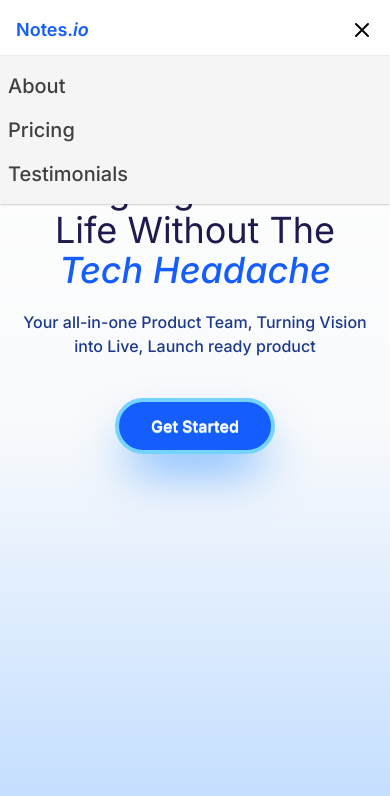
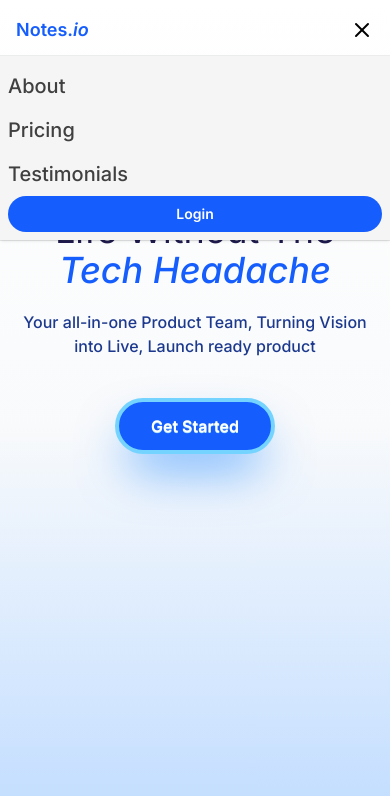
Before and after one commit to 012NaveenG/Nipralo_Notes_Client, a React (Vite) app: page / in a window 390 px wide. Both pictures are taken after a click on the icon 362 px from the left and 30 px from the top of the page. Shown: the top 796 px of the page. Built offline with nearby package versions, Linux system fonts and the light colour scheme; a web font is replaced by a local one.

Commit message:
update: conditional rendering for login btn

```diff
--- a/src/components/Navbar.tsx
+++ b/src/components/Navbar.tsx
@@ -1,4 +1,4 @@
-import { Link, useNavigate } from "react-router-dom"
+import { Link, useLocation, useNavigate } from "react-router-dom"
 import Button from "./ui/Button"
 import { Logs, X } from "lucide-react"
 import { useState } from "react"
@@ -24,6 +24,7 @@ interface NavLink {
 }
 const Navbar = () => {
     const navigate = useNavigate()
+    const url = useLocation()
 
     const [mobileNavOpen, setMobileNavOpen] = useState<false | true>(false)
     return (
@@ -43,9 +44,13 @@ const Navbar = () => {
                     ))}
                 </div>
                 <div className="hidden sm:block">
-                    <Button
-                        onClick={() => navigate('/login')}
-                        className="text-sm">Login</Button>
+                    {url.pathname === '/login' || url.pathname === '/register' ? ''
+                        : <Button
+                            onClick={() => navigate('/login')}
+                            className="text-sm">
+                            Login
+                        </Button>}
+
                 </div>
 
                 <div className="sm:hidden">
@@ -59,7 +64,7 @@ const Navbar = () => {
                             onClick={() => setMobileNavOpen((prev) => !prev)} />
                     }
                 </div>
-                {mobileNavOpen && <MobileNavTray />}
+                {mobileNavOpen && <MobileNavTray setMobileNavOpen={setMobileNavOpen} />}
             </nav>
         </header>
     )
@@ -67,32 +72,39 @@ const Navbar = () => {
 
 export default Navbar
 
-const MobileNavTray = () => {
-    const links: NavLink[] = [
-        {
-            title: 'About',
-            href: '#'
-        },
-        {
-            title: 'Pricing',
-            href: '#'
-        },
-        {
-            title: 'Testimonials',
-            href: '#'
-        }
-    ]
+const MobileNavTray = ({ setMobileNavOpen }: {
+    setMobileNavOpen: React.Dispatch<React.SetStateAction<boolean>>
+
+}) => {
+
+    const navigate = useNavigate()
+    const url = useLocation()
     return (
         <div className="absolute  sm:hidden flex flex-col top-10 -left-4 p-2  w-screen  bg-neutral-100 shadow-input transition-all duration-150 ease-linear">
             {links.map((link) => (
                 <Link
                     key={link.title}
                     className="text-xl font-medium my-2 text-neutral-700"
-                    to={'#'}>
+                    to={'#'}
+                    onClick={() => setMobileNavOpen((prev: boolean) => !prev)}
+                >
                     {link.title}
                 </Link>
             ))}
 
+            <div className="w-full">
+                {url.pathname === '/login' || url.pathname === '/register' ? ''
+                    : <Button
+                        onClick={() => {
+                            navigate('/login')
+                            setMobileNavOpen((prev: boolean) => !prev)
+                        }}
+                        className="text-sm w-full">
+                        Login
+                    </Button>}
+
+            </div>
+
         </div>
     )
 }
```
